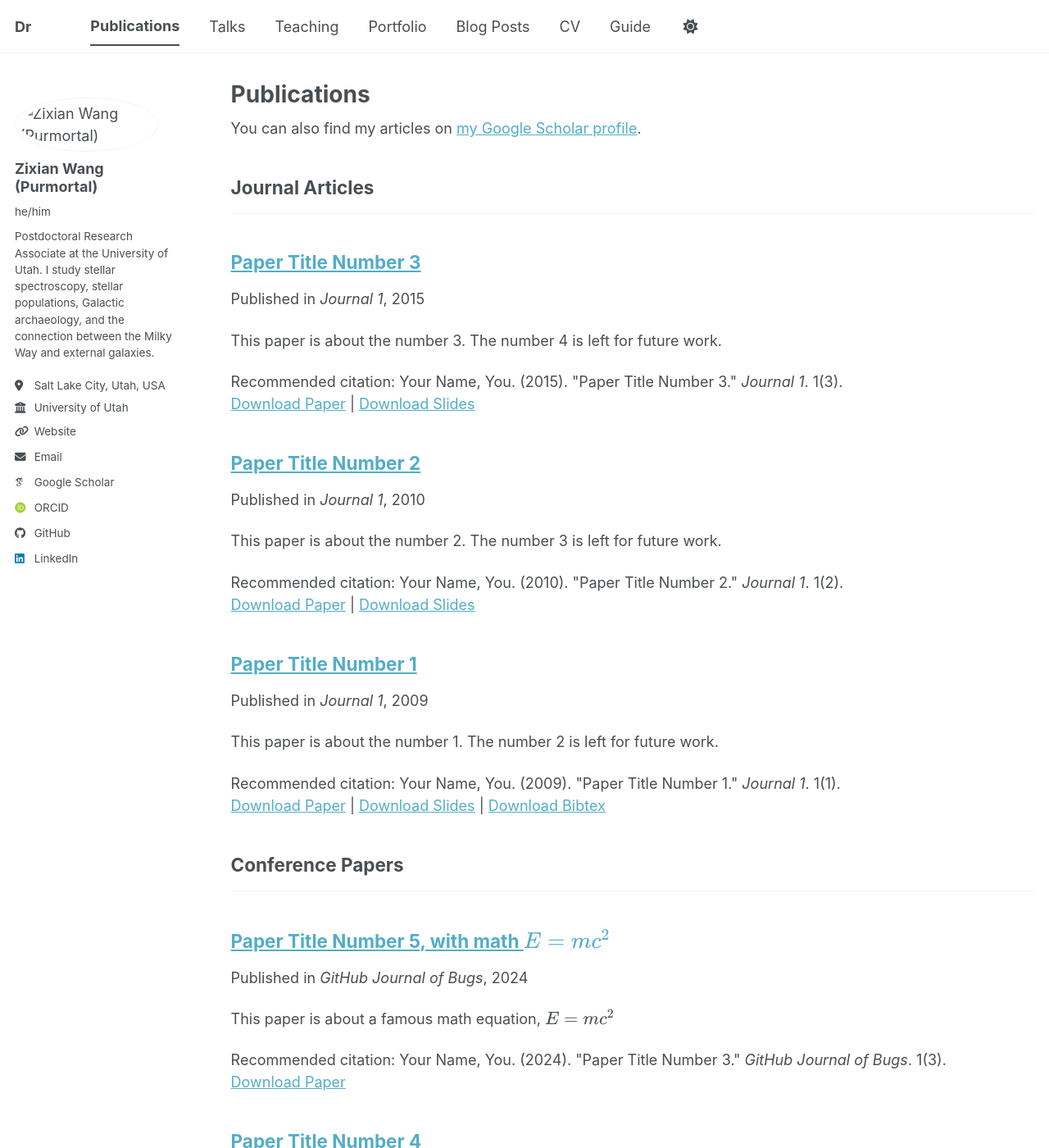
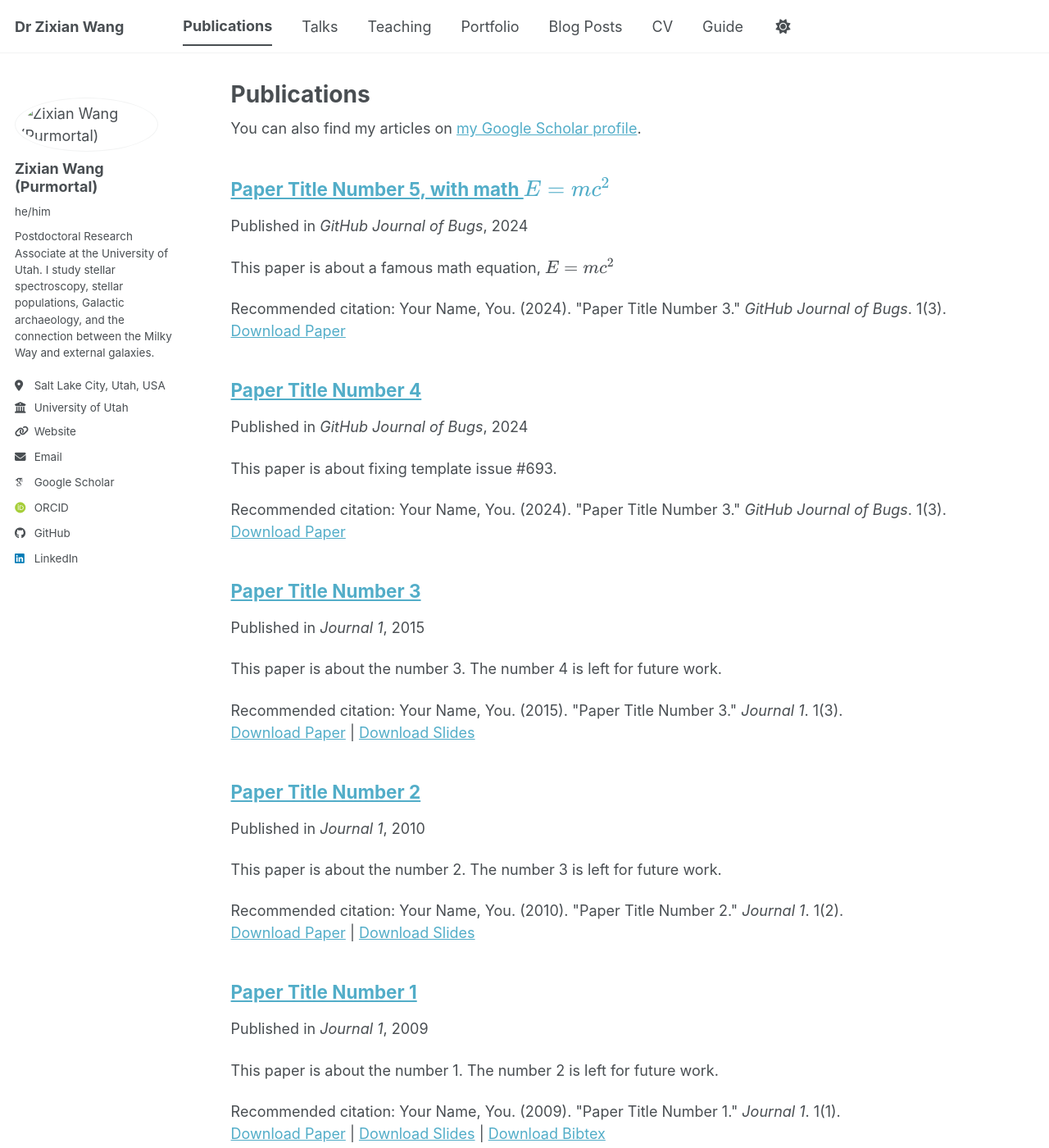
Before and after one commit to purmortal/zixianwang, a Jekyll site: the page built from _pages/publications.html, in a window 1280 px wide and 1400 px high. Shown: the whole window at 82% size. Built offline with Jekyll 4.4.1, drawn with Linux system fonts in a browser that asks for light colours; some web fonts are replaced; a script bundle is joined from its source files by our own code; library files that are not in the unit come from our copies; some of the changed lines change nothing that is shown; some of the changed text lies outside the part shown.

Commit message:
Update _config.yml

```diff
--- a/_config.yml
+++ b/_config.yml
@@ -9,7 +9,7 @@
 # Basic Site Settings
 locale                   : "en-US"
 site_theme               : "default"
-title                    : "Dr"
+title                    : "Dr Zixian Wang"
 title_separator          : "-"
 name                     : &name "Zixian Wang"
 description              : &description "Astrophysicist working on stellar spectroscopy, Galactic archaeology, stellar populations, and integral-field spectroscopy."
@@ -82,14 +82,14 @@
   zhihu            :
 
 
-# Publication Category - The following the list of publication categories and their headings
-publication_category:
-  books:
-    title: 'Books'
-  manuscripts:
-    title: 'Journal Articles'
-  conferences:
-    title: 'Conference Papers'
+# # Publication Category - The following the list of publication categories and their headings
+# publication_category:
+#   books:
+#     title: 'Books'
+#   manuscripts:
+#     title: 'Journal Articles'
+#   conferences:
+#     title: 'Conference Papers'
 
 # Site Settings
 teaser                   :  # filename of teaser fallback teaser image placed in /images/ for social media previews
@@ -302,7 +302,7 @@
 permalink: /:categories/:title/
 # paginate: 5 # amount of posts to show
 # paginate_path: /page:num/
-timezone: Etc/UTC # https://en.wikipedia.org/wiki/List_of_tz_database_time_zones
+timezone: Australia/Sydney # https://en.wikipedia.org/wiki/List_of_tz_database_time_zones
 
 
 # Plugins
```
